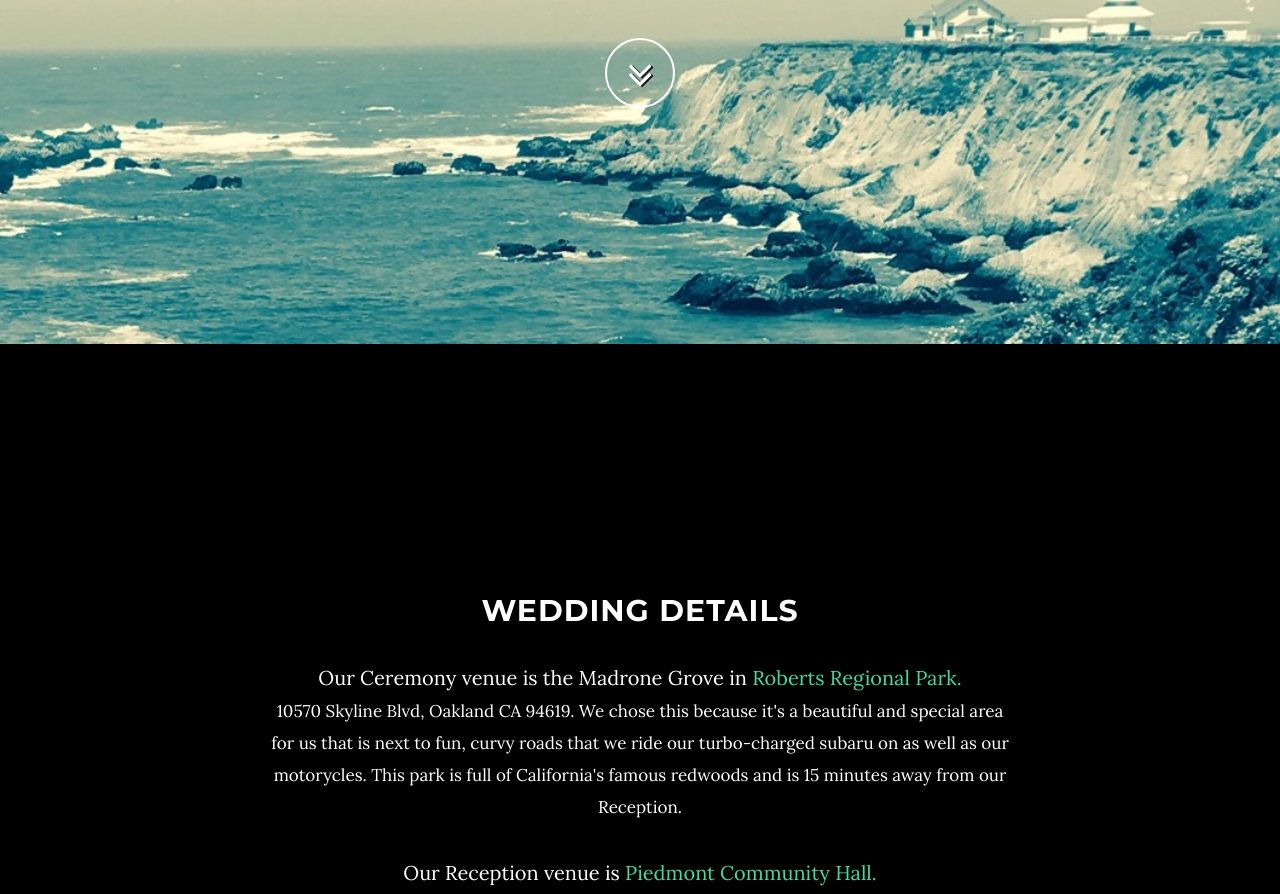
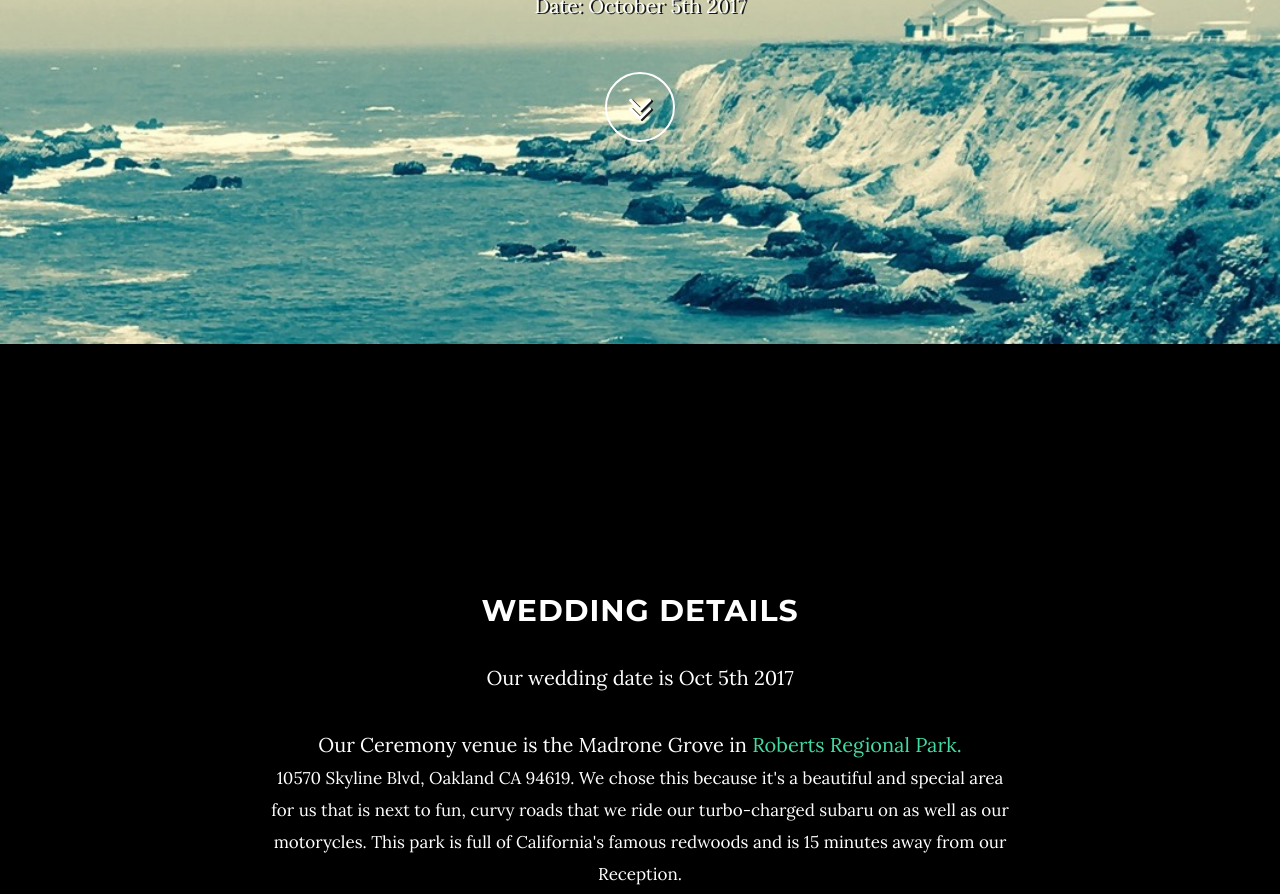
Before and after one commit to robotarmy/wedding, a website: page index.html in a window 1280 px wide. Shown: the part 456-1350 px from the top of the page. Drawn offline with nearby package versions, Linux system fonts and the light colour scheme; some packages are replaced by stand-ins of ours.

Commit message:
added daet

```diff
--- a/index.html
+++ b/index.html
@@ -78,6 +78,9 @@
                         <p class="intro-text">
                             A story of love, adventure, and growth
                         </p>
+			<p>
+				Date: October 5th 2017
+			</p>
                         <a href="#details" class="btn btn-circle page-scroll">
                             <i class="fa fa-angle-double-down animated"></i>
                         </a>
@@ -92,6 +95,7 @@
         <div class="row">
             <div class="col-lg-8 col-lg-offset-2">
                 <h2>Wedding Details</h2>
+		<p> Our wedding date is Oct 5th 2017 </p>
                 <p> Our Ceremony venue is the Madrone Grove in <a href="http://www.ebparks.org/parks/roberts">Roberts Regional Park.</a>
                   <br/><small>
                     10570 Skyline Blvd, Oakland CA 94619. We chose this because it's a beautiful and special area for us that is next to fun, curvy roads that we ride our turbo-charged subaru on as well as our motorycles.
```
